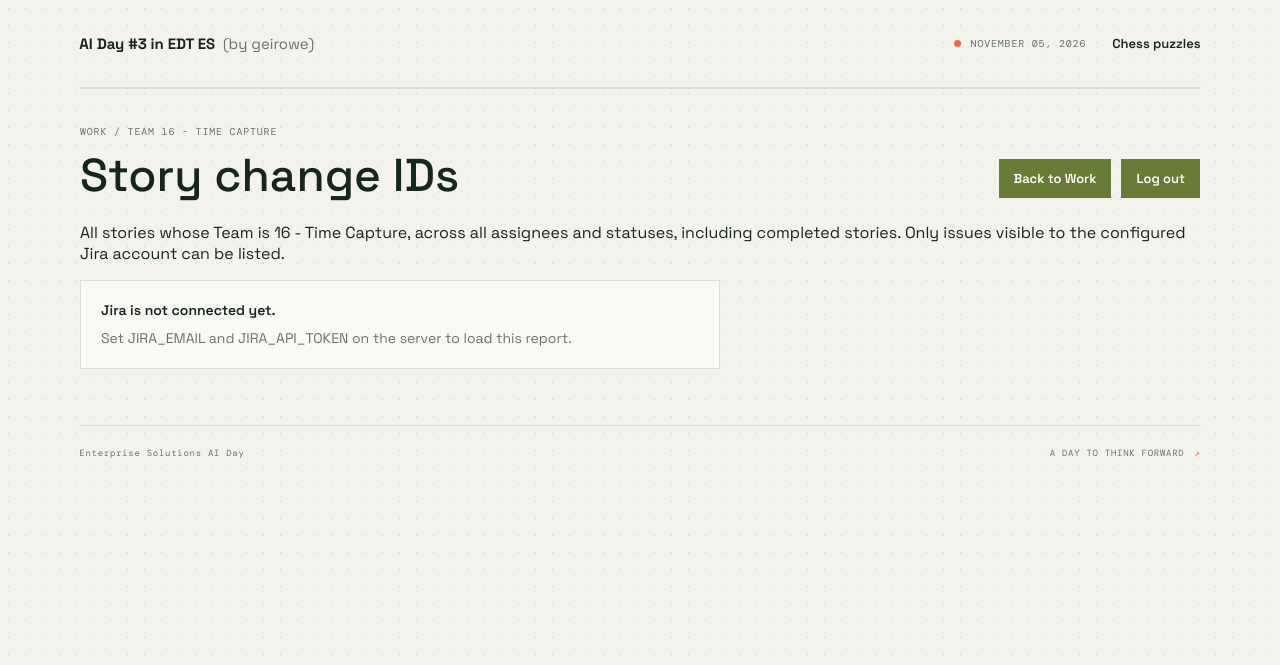
After one commit to geirowew/ESAIDaygow, a Flask app: template templates/time-capture.html in a window 1280 px wide. The commit adds this page. Shown: the top 665 px of the page. Run offline with Flask 3, Linux system fonts and the light colour scheme; the template is opened without the code that fills it, so the values that code supplies are empty.

Commit message:
feat: implement Team 16 time capture feature with Jira integration and reporting

```diff
--- a/app.py
+++ b/app.py
@@ -18,6 +18,121 @@ JIRA_FIELDS = ("summary", "status", "priority", "issuetype", "duedate", "updated
 JIRA_PAGE_SIZE = 100
 JIRA_MAX_ISSUES = 500
 JIRA_TIMEOUT = 10
+TIME_CAPTURE_REFERENCE = "NGE-136646"
+TIME_CAPTURE_TEAM = "16 - Time Capture"
+
+
+class JiraError(Exception):
+    pass
+
+
+def jira_get(path, credentials, params=None):
+    try:
+        response = requests.get(
+            f"{jira_base_url()}/rest/api/3/{path}",
+            params=params,
+            auth=credentials,
+            headers={"Accept": "application/json"},
+            timeout=JIRA_TIMEOUT,
+        )
+        if response.status_code in (401, 403):
+            raise JiraError("Jira rejected the credentials. Check JIRA_EMAIL and JIRA_API_TOKEN.")
+        if response.status_code != 200:
+            raise JiraError(f"Jira responded with HTTP {response.status_code}.")
+        return response.json()
+    except (requests.RequestException, ValueError) as error:
+        raise JiraError("Could not reach Jira right now. Try again later.") from error
+
+
+def search_jira_issues(jql, fields, credentials, limit=None):
+    issues = []
+    next_token = None
+    seen_tokens = set()
+    while True:
+        params = {"jql": jql, "fields": ",".join(fields), "maxResults": JIRA_PAGE_SIZE}
+        if next_token:
+            params["nextPageToken"] = next_token
+        payload = jira_get("search/jql", credentials, params)
+        if not isinstance(payload, dict) or not isinstance(payload.get("issues"), list):
+            raise JiraError("Jira returned an invalid issue search response.")
+        issues.extend(payload["issues"])
+        if limit is not None and len(issues) >= limit:
+            return issues[:limit]
+        next_token = payload.get("nextPageToken")
+        if payload.get("isLast") is True or (payload.get("isLast") is None and not next_token):
+            return issues
+        if not isinstance(next_token, str) or not next_token or next_token in seen_tokens:
+            raise JiraError("Jira pagination could not be completed. Please retry.")
+        seen_tokens.add(next_token)
+
+
+def time_capture_fields(credentials):
+    metadata = jira_get("field", credentials)
+    if not isinstance(metadata, list):
+        raise JiraError("Jira returned invalid field definitions.")
+    resolved = {}
+    for label in ("Team", "ChaRM ID", "SNOW ID"):
+        normalized = "".join(label.lower().split())
+        matches = [
+            field["id"] for field in metadata
+            if isinstance(field, dict) and isinstance(field.get("id"), str)
+            and "".join(field.get("name", "").lower().split()) == normalized
+        ]
+        if len(matches) != 1:
+            raise JiraError(f"Cannot uniquely identify the Jira field '{label}'. Check Jira field configuration.")
+        resolved[label] = matches[0]
+    return resolved
+
+
+def jira_id_text(value):
+    if value is None or value == "":
+        return "Not set"
+    if isinstance(value, (str, int)) and not isinstance(value, bool):
+        return str(value)
+    if isinstance(value, list):
+        return ", ".join(jira_id_text(item) for item in value) or "Not set"
+    if isinstance(value, dict) and isinstance(value.get("value"), (str, int)):
+        return str(value["value"])
+    raise JiraError("Jira returned an unsupported ChaRM ID or SNOW ID value.")
+
+
+def fetch_time_capture_stories():
+    result = {"configured": False, "tasks": [], "error": None, "url": jira_base_url(), "jql": None}
+    credentials = jira_credentials()
+    if credentials is None:
+        return result
+    result["configured"] = True
+    try:
+        fields = time_capture_fields(credentials)
+        reference = jira_get(
+            f"issue/{TIME_CAPTURE_REFERENCE}", credentials, {"fields": fields["Team"]}
+        )
+        team = (reference.get("fields") or {}).get(fields["Team"]) if isinstance(reference, dict) else None
+        if not isinstance(team, dict) or team.get("name") != TIME_CAPTURE_TEAM:
+            raise JiraError(f"Cannot verify Team 16 from {TIME_CAPTURE_REFERENCE}. Check its Team field.")
+        team_id = team.get("id")
+        team_field = fields["Team"]
+        if not isinstance(team_id, str) or not team_id or not team_field.startswith("customfield_"):
+            raise JiraError("Jira returned an invalid Team field or team ID.")
+        field_number = team_field.removeprefix("customfield_")
+        if not field_number.isdigit():
+            raise JiraError("Jira returned an invalid Team field ID.")
+        escaped_id = team_id.replace("\\", "\\\\").replace('"', '\\"')
+        result["jql"] = f'issuetype = Story AND cf[{field_number}] = "{escaped_id}" ORDER BY key ASC'
+        issues = search_jira_issues(
+            result["jql"], ("summary", "status", fields["ChaRM ID"], fields["SNOW ID"]), credentials
+        )
+        tasks = []
+        for issue in issues:
+            task = parse_jira_issue(issue, result["url"])
+            values = issue.get("fields") or {}
+            task["charm_id"] = jira_id_text(values.get(fields["ChaRM ID"]))
+            task["snow_id"] = jira_id_text(values.get(fields["SNOW ID"]))
+            tasks.append(task)
+        result["tasks"] = tasks
+    except JiraError as error:
+        result["error"] = str(error)
+    return result
 
 
 def jira_base_url():
@@ -73,36 +188,13 @@ def fetch_jira_tasks():
         return result
     result["configured"] = True
 
-    issues = []
-    next_token = None
     try:
-        while len(issues) < JIRA_MAX_ISSUES:
-            params = {"jql": JIRA_JQL, "fields": ",".join(JIRA_FIELDS), "maxResults": JIRA_PAGE_SIZE}
-            if next_token:
-                params["nextPageToken"] = next_token
-            response = requests.get(
-                f"{base_url}/rest/api/3/search/jql",
-                params=params,
-                auth=credentials,
-                headers={"Accept": "application/json"},
-                timeout=JIRA_TIMEOUT,
-            )
-            if response.status_code in (401, 403):
-                result["error"] = "Jira rejected the credentials. Check JIRA_EMAIL and JIRA_API_TOKEN."
-                return result
-            if response.status_code != 200:
-                result["error"] = f"Jira responded with HTTP {response.status_code}."
-                return result
-            payload = response.json()
-            issues.extend(payload.get("issues") or [])
-            next_token = payload.get("nextPageToken")
-            if payload.get("isLast", True) or not next_token:
-                break
-    except (requests.RequestException, ValueError):
-        result["error"] = "Could not reach Jira right now. Try again later."
+        issues = search_jira_issues(JIRA_JQL, JIRA_FIELDS, credentials, JIRA_MAX_ISSUES)
+    except JiraError as error:
+        result["error"] = str(error)
         return result
 
-    result["tasks"] = [parse_jira_issue(issue, base_url) for issue in issues[:JIRA_MAX_ISSUES]]
+    result["tasks"] = [parse_jira_issue(issue, base_url) for issue in issues]
     return result
 
 
@@ -148,6 +240,15 @@ def work_login():
     return redirect(url_for("sap_production", login="failed"))
 
 
+@app.route("/work/time-capture")
+def time_capture():
+    if not work_authenticated():
+        return redirect(url_for("sap_production"))
+    response = app.make_response(render_template("time-capture.html", jira=fetch_time_capture_stories()))
+    response.headers["Cache-Control"] = "no-store"
+    return response
+
+
 @app.post("/work/logout")
 def work_logout():
     session.pop(WORK_SESSION_KEY, None)
--- a/static/style.css
+++ b/static/style.css
@@ -496,8 +496,38 @@ h1 span {
 
 .jira-tools {
     display: flex;
+    flex-wrap: wrap;
     align-items: center;
     gap: 10px;
+}
+
+.jira-table-scroll {
+    overflow-x: auto;
+}
+
+.jira-id-table {
+    width: 100%;
+    border-collapse: collapse;
+    font-size: 14px;
+}
+
+.jira-id-table caption {
+    padding: 12px 0;
+    text-align: left;
+    color: var(--muted);
+}
+
+.jira-id-table th,
+.jira-id-table td {
+    padding: 14px 12px;
+    border-bottom: 1px solid var(--line);
+    text-align: left;
+    vertical-align: top;
+}
+
+.jira-id-table td:nth-last-child(-n+2) {
+    font-family: var(--mono);
+    white-space: nowrap;
 }
 
 .jira-tools form {
--- a/templates/sap-production.html
+++ b/templates/sap-production.html
@@ -26,6 +26,7 @@
         <h2 id="jira-title">My tasks{% if work.authenticated and jira.configured and not jira.error %} <span class="jira-count">{{ jira.tasks | length }}</span>{% endif %}</h2>
         {% if work.authenticated %}
         <div class="jira-tools">
+            <a class="jira-open" href="{{ url_for('time_capture') }}">Team 16 IDs</a>
             <a class="jira-open" href="{{ jira.url }}/issues/?jql={{ jira.jql | urlencode }}" target="_blank" rel="noopener noreferrer">
                 Open in Jira <span aria-hidden="true">↗</span>
             </a>
--- /dev/null
+++ b/templates/time-capture.html
@@ -0,0 +1,52 @@
+{% extends "base.html" %}
+
+{% block title %}Team 16 - Time Capture{% endblock %}
+
+{% block content %}
+<section class="jira-section" aria-labelledby="team-title">
+    <div class="jira-heading">
+        <p class="eyebrow">WORK / TEAM 16 - TIME CAPTURE</p>
+        <h2 id="team-title">Story change IDs{% if jira.configured and not jira.error %} <span class="jira-count">{{ jira.tasks | length }}</span>{% endif %}</h2>
+        <div class="jira-tools">
+            <a class="jira-open" href="{{ url_for('sap_production') }}">Back to Work</a>
+            {% if jira.jql and not jira.error %}
+            <a class="jira-open" href="{{ jira.url }}/issues/?jql={{ jira.jql | urlencode }}" target="_blank" rel="noopener noreferrer">Open in Jira</a>
+            {% endif %}
+            <form method="post" action="{{ url_for('work_logout') }}">
+                <button class="jira-logout" type="submit">Log out</button>
+            </form>
+        </div>
+    </div>
+    <p>All stories whose Team is 16 - Time Capture, across all assignees and statuses, including completed stories. Only issues visible to the configured Jira account can be listed.</p>
+    {% if not jira.configured %}
+    <div class="jira-note" role="status">
+        <p class="jira-note-title">Jira is not connected yet.</p>
+        <p>Set JIRA_EMAIL and JIRA_API_TOKEN on the server to load this report.</p>
+    </div>
+    {% elif jira.error %}
+    <div class="jira-note jira-note-error" role="alert">
+        <p class="jira-note-title">Could not load the Team 16 report.</p>
+        <p>{{ jira.error }}</p>
+    </div>
+    {% elif not jira.tasks %}
+    <p class="jira-note" role="status">No stories found for Team 16 - Time Capture.</p>
+    {% else %}
+    <div class="jira-table-scroll" role="region" aria-label="Team 16 story IDs" tabindex="0">
+        <table class="jira-id-table">
+            <caption>ChaRM and ServiceNow IDs recorded on each Jira story. Not set means the field is empty.</caption>
+            <thead>
+                <tr><th scope="col">Story</th><th scope="col">Summary</th><th scope="col">Status</th><th scope="col">ChaRM ID</th><th scope="col">SNOW ID</th></tr>
+            </thead>
+            <tbody>
+                {% for task in jira.tasks %}
+                <tr>
+                    <th scope="row"><a class="jira-key" href="{{ task.url }}" target="_blank" rel="noopener noreferrer">{{ task.key }}</a></th>
+                    <td>{{ task.summary }}</td><td>{{ task.status }}</td><td>{{ task.charm_id }}</td><td>{{ task.snow_id }}</td>
+                </tr>
+                {% endfor %}
+            </tbody>
+        </table>
+    </div>
+    {% endif %}
+</section>
+{% endblock %}
```
Also changed, not shown: tests/test_time_capture.py (added, +165 -0 lines), README.md.
